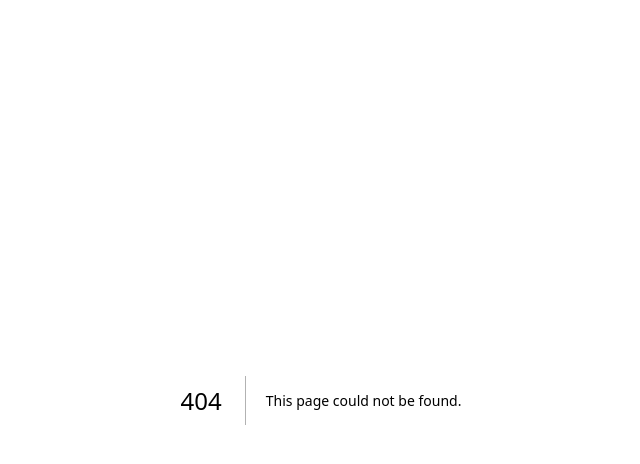
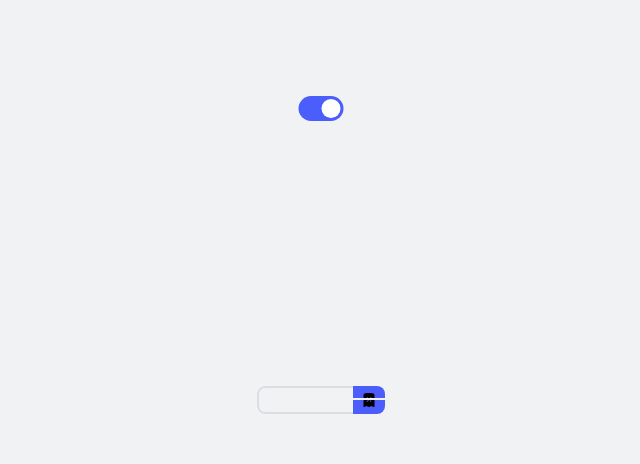
Before and after one commit to alisamadiii/Calculator, a Next.js app: page /percentage in a window 1280 px wide. Before the commit this address had no page. Shown: the top 464 px of the page, without its empty margins (319-959 px from the left). Built offline with nearby package versions, Linux system fonts and the light colour scheme.

Commit message:
Working on percentage page

```diff
--- a/components/Buttons.tsx
+++ b/components/Buttons.tsx
@@ -89,7 +89,7 @@ export default function Buttons({
       />
       <Button
         buttonStyle="high-emphasis"
-        numbers="x"
+        numbers="×"
         mathSymbol="*"
         onClick={(e) => setValue(value + e.target.value)}
       />
--- a/components/Dark_Mode.tsx
+++ b/components/Dark_Mode.tsx
@@ -13,7 +13,7 @@ export default function Dark_Mode({}: Props) {
   }, [theme]);
 
   return (
-    <div>
+    <div className="absolute -translate-x-1/2 left-1/2 top-24">
       <label className="toggler-wrapper style-12">
         <input
           type="checkbox"
--- /dev/null
+++ b/components/Input.tsx
@@ -0,0 +1,19 @@
+import React from "react";
+
+type Props = {};
+
+import { HiReceiptPercent } from "react-icons/hi2";
+
+export default function Input({}: Props) {
+  return (
+    <div className="flex overflow-hidden rounded-lg">
+      <input
+        type="text"
+        className={`w-24 font-light text-right bg-transparent rounded-l-lg border-r-0 opacity-70 outline-none border-2 border-gray-300 focus:border-dark-high-emphasis duration-200`}
+      />
+      <div className="flex items-center justify-center px-2 bg-dark-high-emphasis">
+        <HiReceiptPercent />
+      </div>
+    </div>
+  );
+}
--- /dev/null
+++ b/layouts/index.tsx
@@ -0,0 +1,18 @@
+import Dark_Mode from "@/components/Dark_Mode";
+import React, { ReactNode } from "react";
+
+type Props = { children: ReactNode };
+
+export default function Layouts({ children }: Props) {
+  return (
+    <div>
+      <div
+        id="background-pattern"
+        className="absolute top-0 left-0 w-full h-full duration-200 pointer-events-none -z-10"
+      ></div>
+      <div className="absolute -translate-x-1/2 rounded-b-full -top-56 left-1/2 bg-dark-high-emphasis w-96 h-60 -z-20 blur-3xl"></div>
+      <Dark_Mode />
+      <main>{children}</main>
+    </div>
+  );
+}
--- a/package.json
+++ b/package.json
@@ -22,6 +22,7 @@
     "react": "18.2.0",
     "react-dom": "18.2.0",
     "react-hot-toast": "^2.4.0",
+    "react-icons": "^4.8.0",
     "tailwindcss": "3.3.1",
     "typescript": "5.0.4"
   }
--- a/pages/_app.tsx
+++ b/pages/_app.tsx
@@ -1,11 +1,14 @@
 import "@/styles/globals.css";
 import type { AppProps } from "next/app";
 import { ThemeProvider } from "next-themes";
+import Layouts from "@/layouts";
 
 export default function App({ Component, pageProps }: AppProps) {
   return (
     <ThemeProvider attribute="class">
-      <Component {...pageProps} />
+      <Layouts>
+        <Component {...pageProps} />
+      </Layouts>
     </ThemeProvider>
   );
 }
--- a/pages/index.tsx
+++ b/pages/index.tsx
@@ -3,7 +3,7 @@ import { Work_Sans } from "next/font/google";
 import { motion } from "framer-motion";
 
 import Buttons from "@/components/Buttons";
-import Dark_Mode from "@/components/Dark_Mode";
+import Head from "next/head";
 
 const workSans = Work_Sans({ subsets: ["latin"] });
 
@@ -13,17 +13,13 @@ export default function Home() {
   const [result, setResult] = useState(false);
 
   return (
+    <>
+      <Head>
+        <title>Calculator</title>
+      </Head>
       <main
         className={`${workSans.className} flex flex-col justify-center items-center h-screen`}
       >
-      <Dark_Mode />
-
-      <div
-        id="background-pattern"
-        className="absolute top-0 left-0 w-full h-full duration-200 pointer-events-none -z-10"
-      ></div>
-      <div className="absolute -translate-x-1/2 rounded-b-full -top-56 left-1/2 bg-dark-high-emphasis w-96 h-60 -z-20 blur-3xl"></div>
-
         <div className="w-full max-w-[300px] h-[500px] flex flex-col">
           <div className="flex flex-col items-end justify-end h-full">
             <motion.input
@@ -59,5 +55,6 @@ export default function Home() {
           />
         </div>
       </main>
+    </>
   );
 }
--- /dev/null
+++ b/pages/percentage.tsx
@@ -0,0 +1,14 @@
+import Buttons from "@/components/Buttons";
+import Input from "@/components/Input";
+import React from "react";
+
+type Props = {};
+
+export default function Percentage({}: Props) {
+  return (
+    <div className="flex items-center justify-center h-screen">
+      {/* <Buttons /> */}
+      <Input />
+    </div>
+  );
+}
```
Also changed, not shown: 1 other file (tests, documents, lock files or other folders). Lines whose indentation alone changed are shown as unchanged.
